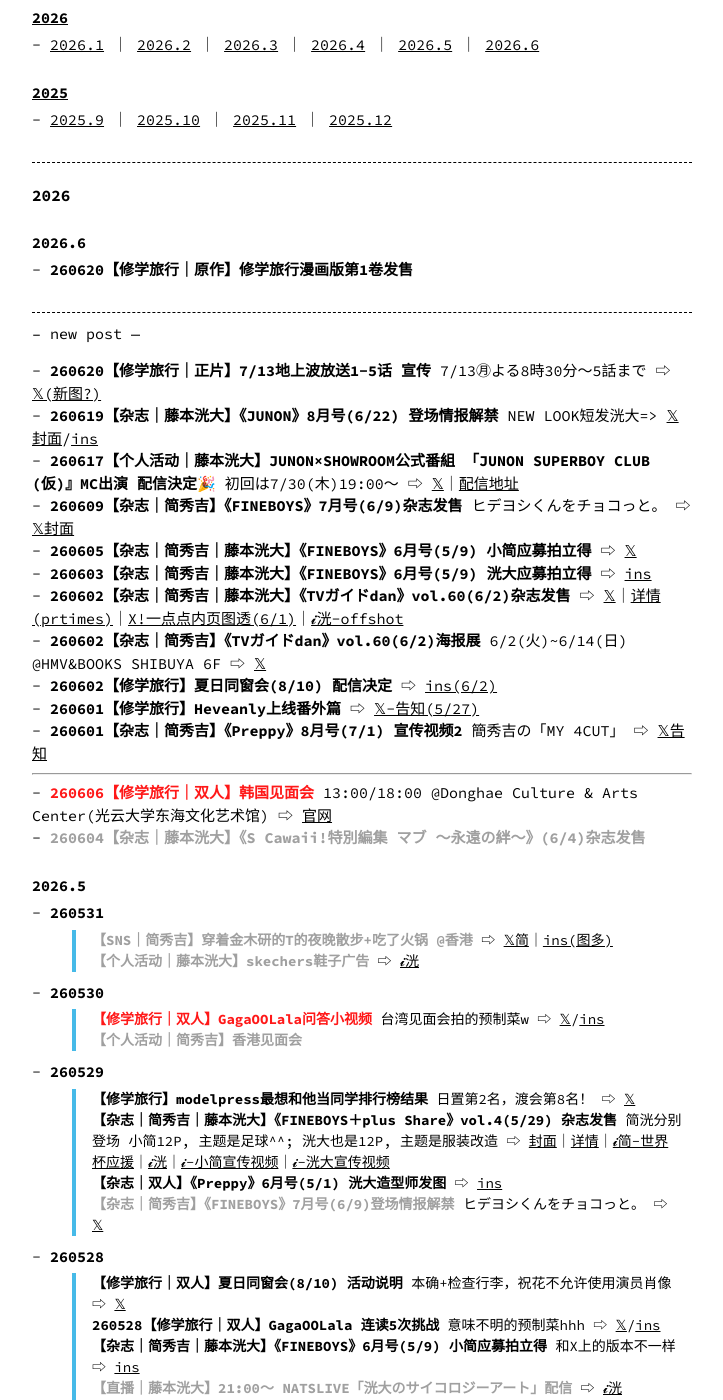
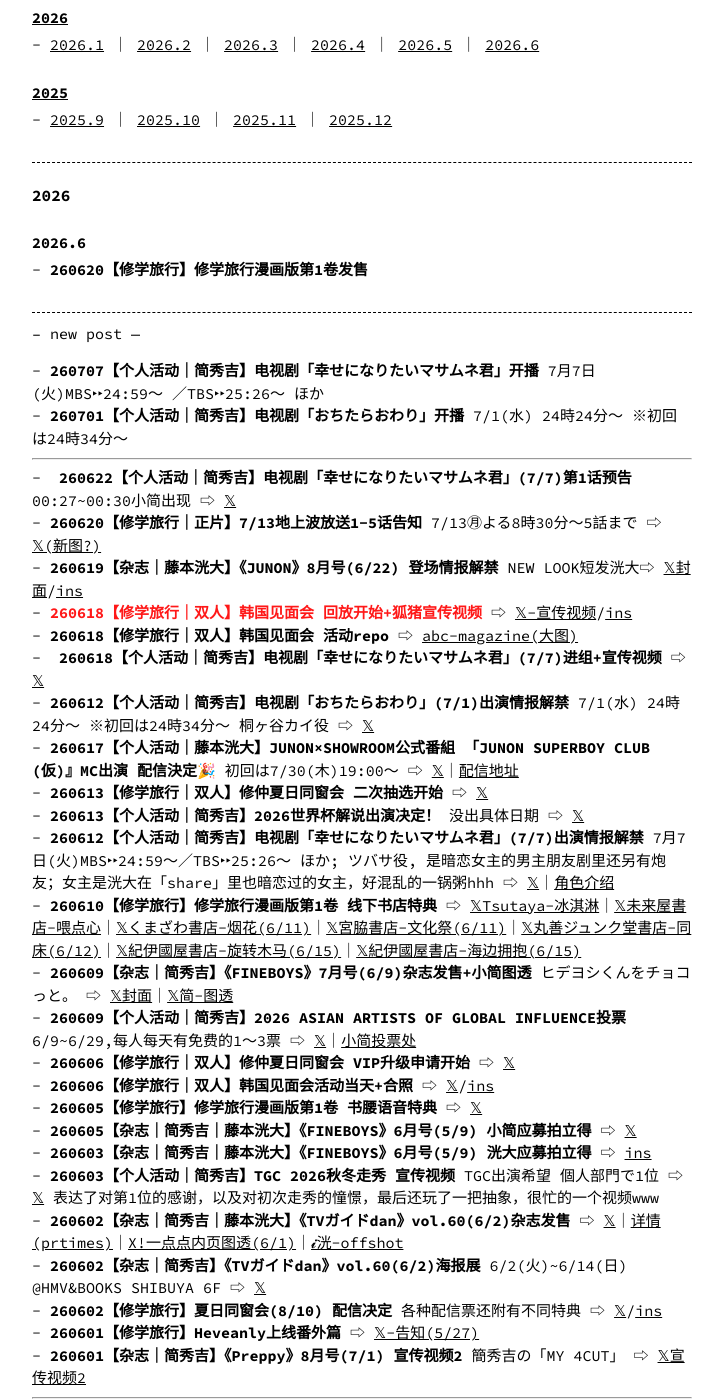
Before and after one commit to eri329/hidekou, a Jekyll site: the page built from flattened_timeline.md, in a window 1280 px wide and 1400 px high, scrolled down 299 px. Shown: the whole window, without its empty margins (278-1001 px from the left). Built offline with Jekyll 4.4.1, drawn with Linux system fonts in a browser that asks for light colours; comment, search, counter and statistics services are not loaded; some of the changed text lies outside the part shown.

```diff
--- a/flattened_timeline.md
+++ b/flattened_timeline.md
@@ -27,22 +27,48 @@ permalink: /flattened_timeline/
 ### 2026.6
 {: #jun2026}
 
-* **260620【修学旅行｜原作】修学旅行漫画版第1卷发售**
+* **260620【修学旅行】修学旅行漫画版第1卷发售**
 
 <div class="line"></div>
 
 -- new post ---
-* **260620【修学旅行｜正片】7/13地上波放送1-5话 宣传** 7/13㊊よる8時30分～5話まで ⇨ [𝕏(新图?)](https://x.com/nihoneiga/status/2068134269550219618)
-* **260619【杂志｜藤本洸大】《JUNON》8月号(6/22) 登场情报解禁** NEW LOOK短发洸大=> [𝕏封面](https://x.com/JUNON_jp/status/2067880070925201671)/[ins](https://www.instagram.com/p/DZwmFtDi9tB/)
+* **260707【个人活动｜简秀吉】电视剧「幸せになりたいマサムネ君」开播** 7月7日(火)MBS‣‣24:59〜 ／TBS‣‣25:26〜 ほか
+* **260701【个人活动｜简秀吉】电视剧「おちたらおわり」开播** 7/1(水) 24時24分～ ※初回は24時34分〜
+
+---
+* **260622【个人活动｜简秀吉】电视剧「幸せになりたいマサムネ君」(7/7)第1话预告** 00:27~00:30小简出现 ⇨ [𝕏](https://x.com/dramaism_mbs/status/2069000241597280718)
+
+* **260620【修学旅行｜正片】7/13地上波放送1-5话告知** 7/13㊊よる8時30分～5話まで ⇨ [𝕏(新图?)](https://x.com/nihoneiga/status/2068134269550219618)
+* **260619【杂志｜藤本洸大】《JUNON》8月号(6/22) 登场情报解禁** NEW LOOK短发洸大⇨ [𝕏封面](https://x.com/JUNON_jp/status/2067880070925201671)/[ins](https://www.instagram.com/p/DZwmFtDi9tB/)
+* **260618【修学旅行｜双人】韩国见面会 回放开始+狐猪宣传视频**{: .text-red} ⇨ [𝕏-宣传视频](https://x.com/dramal_abc/status/2067532775801143304)/[ins](https://www.instagram.com/p/DZuK9NLhSzF/)
+* **260618【修学旅行｜双人】韩国见面会 活动repo** ⇨ [abc-magazine(大图)](https://abc-magazine.asahi.co.jp/post-82077/)
+* **260618【个人活动｜简秀吉】电视剧「幸せになりたいマサムネ君」(7/7)进组+宣传视频** ⇨ [𝕏](https://x.com/dramaism_mbs/status/2067585219461620164)
+
+* **260612【个人活动｜简秀吉】电视剧「おちたらおわり」(7/1)出演情报解禁** 7/1(水) 24時24分～ ※初回は24時34分〜 桐ヶ谷カイ役 ⇨ [𝕏](https://x.com/official_MR8/status/2067224617107038401)
 * **260617【个人活动｜藤本洸大】JUNON×SHOWROOM公式番組 「JUNON SUPERBOY CLUB (仮)』MC出演 配信決定🎉** 初回は7/30(木)19:00〜 ⇨ [𝕏](https://x.com/SHOWROOM_jp/status/2067170394394779690)｜[配信地址](https://www.showroom-live.com/r/junonsuperboyclub)
-* **260609【杂志｜简秀吉】《FINEBOYS》7月号(6/9)杂志发售** ヒデヨシくんをチョコっと。 ⇨ [𝕏封面](https://x.com/hinode_pub/status/2064132868310462598)
+* **260613【修学旅行｜双人】修仲夏日同窗会 二次抽选开始** ⇨ [𝕏](https://x.com/mahocast_jp/status/2065630246972334220)
+* **260613【个人活动｜简秀吉】2026世界杯解说出演决定！** 没出具体日期 ⇨ [𝕏](https://x.com/TVGweb/status/2065648762161377749)
+* **260612【个人活动｜简秀吉】电视剧「幸せになりたいマサムネ君」(7/7)出演情报解禁** 7月7日(火)MBS‣‣24:59〜／TBS‣‣25:26〜 ほか; ツバサ役, 是暗恋女主的男主朋友剧里还另有炮友；女主是洸大在「share」里也暗恋过的女主，好混乱的一锅粥hhh ⇨ [𝕏](https://x.com/dramaism_mbs/status/2065373680314802324)｜[角色介绍](https://x.com/dramaism_mbs/status/2065375213085397217)
+* **260610【修学旅行】修学旅行漫画版第1卷 线下书店特典** ⇨ [𝕏Tsutaya-冰淇淋](https://x.com/BeLuckbunko/status/2064565720680157619)｜[𝕏未来屋書店-喂点心](https://x.com/BeLuckbunko/status/2064565721854820399)｜[𝕏くまざわ書店-烟花(6/11)](https://x.com/BeLuckbunko/status/2064933238267846999)｜[𝕏宮脇書店-文化祭(6/11)](https://x.com/BeLuckbunko/status/2064933585690546219)｜[𝕏丸善ジュンク堂書店-同床(6/12)](https://x.com/BeLuckbunko/status/2065317516684222482/)｜[𝕏紀伊國屋書店-旋转木马(6/15)](https://x.com/BeLuckbunko/status/2066382443167563995)｜[𝕏紀伊國屋書店-海边拥抱(6/15)](https://x.com/BeLuckbunko/status/2066383112087679229)
+* **260609【杂志｜简秀吉】《FINEBOYS》7月号(6/9)杂志发售+小简图透** ヒデヨシくんをチョコっと。 ⇨ [𝕏封面](https://x.com/hinode_pub/status/2064132868310462598)｜[𝕏简-图透](https://x.com/kan_hideyoshi/status/2064317847854363087)
+* **260609【个人活动｜简秀吉】2026 ASIAN ARTISTS OF GLOBAL INFLUENCE投票** 6/9~6/29,每人每天有免费的1～3票 ⇨ [𝕏](https://x.com/GLOBAL_AYA_/status/2067163840261800432)｜[小简投票处](https://www.ayaglobal.club/idol/1331)
+* **260606【修学旅行｜双人】修仲夏日同窗会 VIP升级申请开始** ⇨ [𝕏](https://x.com/mahocast_jp/status/2063093522450841924)
+* **260606【修学旅行｜双人】韩国见面会活动当天+合照** ⇨ [𝕏](https://x.com/dramal_abc/status/2063211059633352837)/[ins](https://www.instagram.com/p/DZPdshyToQL/)
+* **260605【修学旅行】修学旅行漫画版第1卷 书腰语音特典** ⇨ [𝕏](https://x.com/BeLuckbunko/status/2062792877483389353)
 * **260605【杂志｜简秀吉｜藤本洸大】《FINEBOYS》6月号(5/9) 小简应募拍立得** ⇨ [𝕏](https://x.com/FINEBOYS_JP/status/2062851948999573859)
 * **260603【杂志｜简秀吉｜藤本洸大】《FINEBOYS》6月号(5/9) 洸大应募拍立得** ⇨ [ins](https://www.instagram.com/p/DZH5lQOkqvM/)
+* **260603【个人活动｜简秀吉】TGC 2026秋冬走秀 宣传视频** TGC出演希望 個人部門で1位 ⇨ [𝕏](https://x.com/TGCnews/status/2062096953249288594) 表达了对第1位的感谢，以及对初次走秀的憧憬，最后还玩了一把抽象，很忙的一个视频www
 * **260602【杂志｜简秀吉｜藤本洸大】《TVガイドdan》vol.60(6/2)杂志发售** ⇨ [𝕏](https://x.com/TVGweb/status/2061613776655515852)｜[详情(prtimes)](https://prtimes.jp/main/html/rd/p/000003423.000006568.html)｜[X!一点点内页图透(6/1)](https://x.com/TVguidePERSON/status/2061418422173606227)｜[𝓲洸-offshot](https://www.instagram.com/p/DZFR2xqlDaS)
 * **260602【杂志｜简秀吉】《TVガイドdan》vol.60(6/2)海报展** 6/2(火)~6/14(日) @HMV&BOOKS SHIBUYA 6F ⇨ [𝕏](https://x.com/HmvBooksShibuya/status/2061739592592802216)
-* **260602【修学旅行】夏日同窗会(8/10) 配信决定** ⇨ [ins(6/2)](https://www.instagram.com/p/DZE-CGxzmCj/)
+* **260602【修学旅行】夏日同窗会(8/10) 配信决定** 各种配信票还附有不同特典 ⇨ [𝕏](https://x.com/dramal_abc/status/2061734570756616244)/[ins](https://www.instagram.com/p/DZE-CGxzmCj/)
 * **260601【修学旅行】Heveanly上线番外篇** ⇨ [𝕏-告知(5/27)](https://x.com/heavenly_pick/status/2059492685057253578)
-* **260601【杂志｜简秀吉】《Preppy》8月号(7/1) 宣传视频2** 簡秀吉の「MY 4CUT」 ⇨ [𝕏告知](https://x.com/preppy_magazine/status/2059575338968178911)
+* **260601【杂志｜简秀吉】《Preppy》8月号(7/1) 宣传视频2** 簡秀吉の「MY 4CUT」 ⇨ [𝕏宣传视频2](https://x.com/preppy_magazine/status/2061387280754053536)
+
+---
+* **251023【修学旅行｜双人】制作発表会見 制作发表会abc报道** ⇨ [abc-magazine](https://abc-magazine.asahi.co.jp/post-65349/)
+* **251014【修学旅行｜双人】制作発表会見 制作发表会** ⇨ [!Youtube发表会](https://www.youtube.com/watch?v=yxVS8Qt8s2c)｜[𝕏-modelpress](https://x.com/modelpress/status/1978068752575991949s)｜[modelpress报道(图超多)](https://mdpr.jp/drama/4662220)｜[TVguideweb报道](https://www.tvguide.or.jp/news/news-4065417/)
+* **250924【修学旅行】主题曲 DXTEEN「両片想い」发售**
+* **250917【修学旅行】主题曲决定！DXTEEN「両片想い」abc报道** ⇨ [abc-magazine](https://abc-magazine.asahi.co.jp/post-62271/)
 
 ---
 
@@ -70,14 +96,14 @@ permalink: /flattened_timeline/
     > **【直播｜藤本洸大】21:00〜 NATSLIVE「洸大のサイコロジーアート」配信**{: .text-solo-k} ⇨ [𝓲洸](https://www.instagram.com/p/DY4p4PgFB0X/)
     > **【杂志｜藤本洸大】《DIGVII》4月号(4/27) 摄影师发图**{: .text-solo-k} ⇨ [ins](https://www.instagram.com/p/DY4Fn4mEVCb/)
 * **260527**
-    > **【杂志｜简秀吉】《PREPPY》8月号(7/1)新连载情报解禁+宣传视频1**{: .text-solo} 簡秀吉の「MY 4CUT」 ⇨ [𝕏](https://x.com/preppy_magazine/status/2059575338968178911)
+    > **【杂志｜简秀吉】《PREPPY》8月号(7/1)新连载情报解禁+宣传视频1**{: .text-solo} 簡秀吉の「MY 4CUT」 ⇨ [𝕏宣传视频1](https://x.com/preppy_magazine/status/2059575338968178911)
     > **【个人活动｜SNS｜藤本洸大】电视剧「エラー」第7话+杀青照**{: .text-solo-k} 疑似发了杀青照片 ⇨ [𝓲洸](https://www.instagram.com/p/DYuNET4FEvb/)
     > **【个人活动｜直播｜藤本洸大】21:00～ 电视剧「share」ins直播**{: .text-solo-k} with 秋田汐梨、池田匡志 ⇨ [𝕏告知(5/26)](https://x.com/drama_share_tv/status/2059243159717331246)｜[ins告知(5/26)](https://www.instagram.com/p/DYzRPiTCbhk/)
 * **260526【杂志｜简秀吉｜藤本洸大】《TVガイドdan》vol.60(6/2) 两版封面解禁** ⇨ [𝕏](https://x.com/TVguidePERSON/status/2059183389496992182)｜[X!-HMV限定版封底](https://x.com/TVguidePERSON/status/2059184041790980175)
 * **260525**
     > **【杂志｜简秀吉｜藤本洸大】《TVガイドdan》vol.60(6/2) HMV限定表紙版+海报展+线下特典** 现场会有限定封面杂志，附一张线下特典 ⇨ [𝕏](https://x.com/TVguidePERSON/status/2058850845136142428)｜[𝕏特典卡](https://x.com/TVguidePERSON/status/2058851513108504995)
-    > **【杂志｜简秀吉｜藤本洸大】《FINEBOYS》6月号(5/9) 小简拍摄花絮** ⇨ [ins](https://www.instagram.com/p/DYvxrJhynqc/) 帅的！！
-    > **【个人活动｜简秀吉】マイナビ TGC 2026 A/W(9/19) 出演決定!**{: .text-solo} @横浜アリーナ ⇨ [𝕏](https://x.com/TGCnews/status/2058775066377367733)
+    > **【杂志｜简秀吉｜藤本洸大】《FINEBOYS》6月号(5/9) 小简拍摄花絮视频** ⇨ [ins](https://www.instagram.com/p/DYvxrJhynqc/) 帅的！！
+    > **【个人活动｜简秀吉】TGC 2026秋冬走秀出演决定**{: .text-solo} マイナビ TGC 2026 A/W(秋冬)(9/19) @横浜アリーナ ⇨ [𝕏](https://x.com/TGCnews/status/2058775066377367733)
 * **260524**
     > **【修学旅行｜双人】韩国见面会(6/6)狐猪双人宣传** ⇨ [𝕏](https://x.com/hellolivetv/status/2058480699334918243)
     > **【修学旅行】DXTEEN旋转木马修仲梗抖音小视频** 真的很好笑…… ⇨ [𝕏](https://x.com/official_DXTEEN/status/2058501044607615339)
@@ -110,7 +136,7 @@ permalink: /flattened_timeline/
     > **【杂志｜简秀吉｜藤本洸大】《JUNON》6月号(4/22) 小简便利店相卡** 5/13～5/20 ⇨ [𝕏](https://x.com/eprintservice/status/2054366012796010934)
 * **260511**
     > **【修学旅行｜双人】韩国见面会 线上配信+视讯抽选开票** 平台是hellolive ⇨ [𝕏](https://x.com/hellolivetv/status/2053762044675956865)/[𝕏修仲官方(5/15)](https://x.com/dramal_abc/status/2055243136277119390)/[ins](https://www.instagram.com/p/DYW2TkFzJdf/)
-    > * **【杂志｜简秀吉｜藤本洸大】《FINEBOYS》6月号(5/9) 洸大宣传视频** お気に入りシューズ ⇨ [𝓲-洸大宣传](https://www.instagram.com/p/DYLd3qmBJVF/)
+    > **【杂志｜简秀吉｜藤本洸大】《FINEBOYS》6月号(5/9) 洸大宣传视频** お気に入りシューズ ⇨ [𝓲-洸大宣传](https://www.instagram.com/p/DYLd3qmBJVF/)
     > **【个人活动｜藤本洸大】「share」第4话登场**{: .text-solo-k}
 * **260510【SNS｜简秀吉】FM5.9照片**{: .text-solo} ⇨ [𝓲简](https://www.instagram.com/p/DYKBOf5AQ0h/)
 * **260509**
@@ -199,7 +225,7 @@ permalink: /flattened_timeline/
     > **【杂志｜双人】《Retro》(4/20) 物料** [📕互拍花絮](http://xhslink.com/o/8in6jwQkO9s)/[微博](https://weibo.com/7956654733/QBHeG47i3)
     > **【个人活动｜藤本洸大】4月20日(日)25:00~ CX电视剧「share」(4/20)播出**{: .text-solo-k} 洸大出演 坂谷和哉役 ⇨ [𝓲洸(3/24)](https://www.instagram.com/p/DWRKHTMFG0q/)｜[官网](https://www.nbcuni.co.jp/jcon/share/)
 * **260419**
-    > **【杂志｜双人】《Retro》(4/20) 物料** [📕问答游戏](http://xhslink.com/o/4vOLmaCFpGp)/[微博](https://weibo.com/7956654733/QBxpR0yyf) *=> 网友整理的问题清单 [𝕏](https://x.com/altjdsus__/status/2045796661126185361)*
+    > **【杂志｜双人】《Retro》(4/20) 物料** [📕问答游戏](http://xhslink.com/o/4vOLmaCFpGp)/[微博](https://weibo.com/7956654733/QBxpR0yyf) *⇨ 网友整理的问题清单 [𝕏](https://x.com/altjdsus__/status/2045796661126185361)*
     > **【修学旅行｜双人】台湾见面会 收官物料**
     >   ➡️ [TC马内甲笔记](https://sp.tcland.jp/contents/1066713)
     >   ➡️ [活动结束双人视频(look3)](https://x.com/dramal_abc/status/2045533082414145674)/[ins](https://www.instagram.com/reels/DXR2vVpEw5f/)
```
Also changed, not shown: index.md (+3 -3 lines), solo.md (+6 -3 lines), changelog.md.
